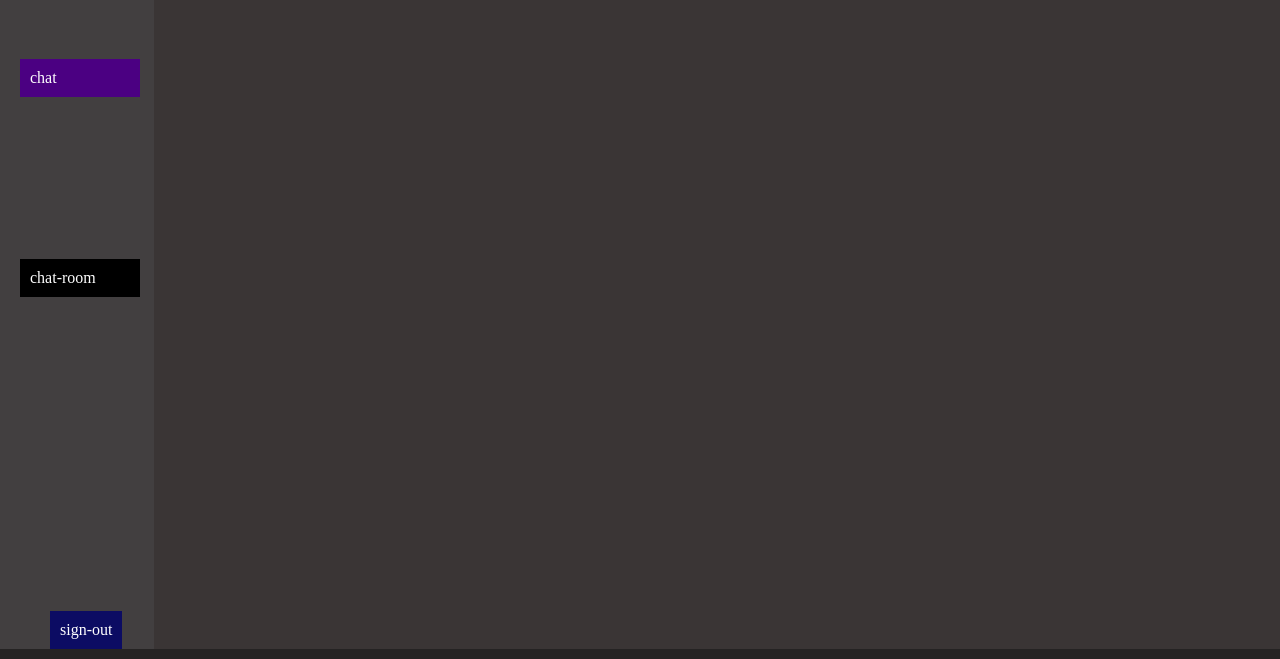
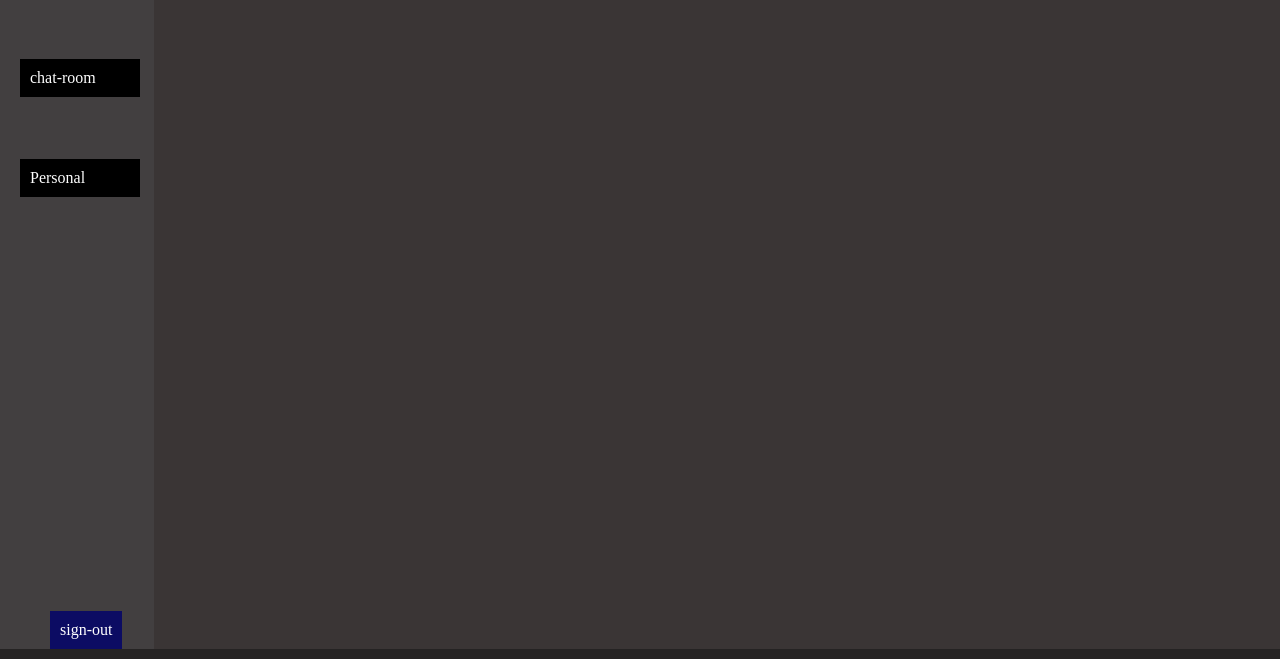
Before and after one commit to souravpal16/Chat-App, a plain HTML site: page chat-app/index.html in a window 1280 px wide. Shown: the part 141-800 px from the top of the page. Drawn offline with Linux system fonts and the light colour scheme.

Commit message:
Added a few minor changes

```diff
--- a/chat-app/index.css
+++ b/chat-app/index.css
@@ -47,7 +47,7 @@ body{
     background-color: indigo;
     padding:10px;
     position:absolute;
-    top:200px;
+    top:100px;
     width:100px;
     left:20px;
 }
@@ -55,9 +55,19 @@ body{
     background-color: black;
     padding:10px;
     position:absolute;
-    top:400px;
+    top:200px;
     width:100px;
     left:20px;
+
+}
+.Personal{
+    background-color: black;
+    padding:10px;
+    position:absolute;
+    top:300px;
+    width:100px;
+    left:20px;
+
 
 }
 .sign-out{
--- a/chat-app/index.html
+++ b/chat-app/index.html
@@ -21,6 +21,7 @@
             <div class="left-column">
                 <div class="chat">chat</div>
                 <div class="chat-room">chat-room</div>
+                <div class="Personal">Personal</div>
                 <div class="sign-out">sign-out</div>
             </div>
             <div class="right">
```
